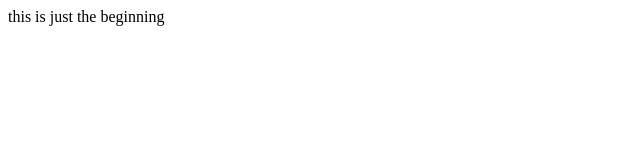
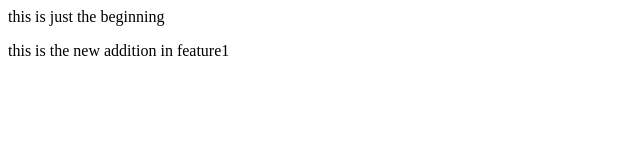
Before and after one commit to Victor-Hidam/LocalRepo, a plain HTML site: page index.html in a window 1280 px wide. Shown: the whole page, without its empty margins (0-640 px from the left). Drawn offline with Linux system fonts and the light colour scheme.

Commit message:
new addition in feature1

```diff
--- a/index.html
+++ b/index.html
@@ -1 +1,2 @@
 <p>this is just the beginning</p>
+<P>this is the new addition in feature1</P>
```
